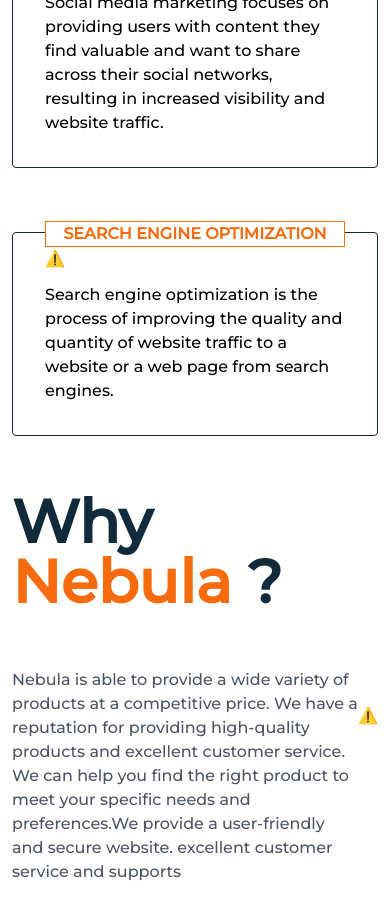
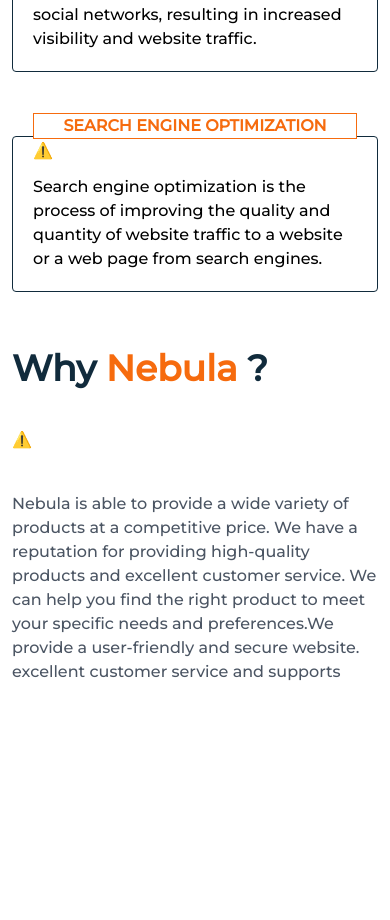
Before and after one commit to Sumitray1/tailwind-css-nebula, a React (Create React App) app: page / in a window 390 px wide. Shown: the part 2080-3000 px from the top of the page. After the commit the page ends 2948 px from the top, so only its background shows below. Built offline with nearby package versions, Linux system fonts and the light colour scheme; no server answers.

Commit message:
responsive added

```diff
--- a/src/pages/Home/MarketingStrg.js
+++ b/src/pages/Home/MarketingStrg.js
@@ -45,7 +45,7 @@
       <div className="grid grid-cols-2 gap-x-36 gap-y-16 mb-14 mob:grid-cols-1">
         {strategies.map((content) => {
           return (
-            <div className="border border-primary rounded p-8   ">
+            <div className="border border-primary rounded p-8 mob:p-5  ">
               <h1 className="text-center text-secondary font-bold text-xxl -mt-11 bg-white border border-secondary ">
                 {content.title}
               </h1>
@@ -63,11 +63,12 @@
           );
         })}
       </div>
-      <div className="flex justify-between">
-        <div>
-          <h1 className="text-primary text-6xl font-semibold mb-14 mob:text-4">
+      <h1 className="text-primary text-6xl font-semibold mb-14 mob:text-4xl ">
             Why <span className="text-secondary">Nebula</span> ?
           </h1>
+      <div className="flex justify-between mob:flex-col-reverse ">
+        <div>
+
           <p className="text-gray-600 text-xl mb-14 mob:text-base">
             Nebula is able to provide a wide variety of products at a
             competitive price. We have a reputation for providing high-quality
@@ -77,7 +78,7 @@
             supports
           </p>
         </div>
-        <div className=" w-1/3">
+        <div className=" w-1/3 mb-10 -mt-16 mob:-mt-4">
           <lottie-player
             src="https://assets5.lottiefiles.com/packages/lf20_ecsh092g.json"
             background="transparent"
```
